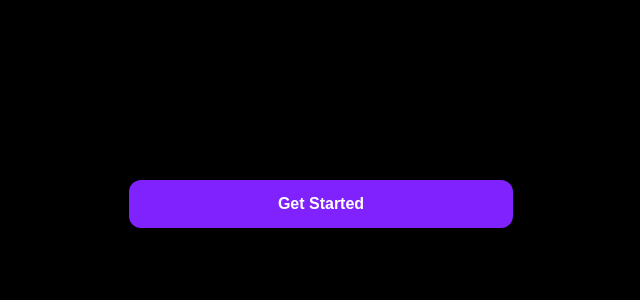
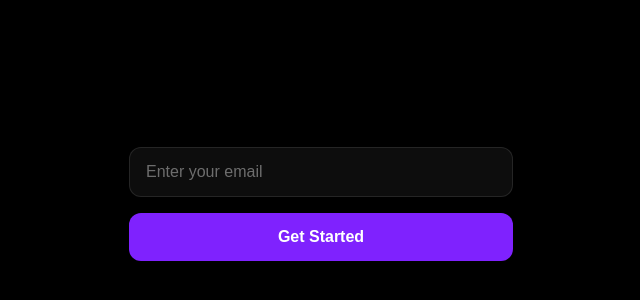
Before and after one commit to suprbhat123/anon-pu, a Next.js app: page / in a window 1280 px wide. Shown: the part 196-496 px from the top of the page, without its empty margins (319-959 px from the left). Built offline with nearby package versions, Linux system fonts and the light colour scheme.

Commit message:
Add reusable input component

```diff
--- a/src/app/page.tsx
+++ b/src/app/page.tsx
@@ -1,9 +1,12 @@
 import Button from "@/components/ui/Button";
+import Input from "@/components/ui/Input";
 
 export default function Home() {
   return (
     <main className="flex min-h-screen items-center justify-center bg-black">
-      <div className="w-full max-w-sm">
+      <div className="w-full max-w-sm space-y-4">
+        <Input placeholder="Enter your email" type="email" />
+
         <Button>Get Started</Button>
       </div>
     </main>
--- a/src/components/ ui/Input.tsx
+++ b/src/components/ ui/Input.tsx
@@ -0,0 +1,26 @@
+type InputProps = {
+    type?: "text" | "email" | "password";
+    placeholder?: string;
+    value?: string;
+    onChange?: (event: React.ChangeEvent<HTMLInputElement>) => void;
+    disabled?: boolean;
+};
+
+export default function Input({
+    type = "text",
+    placeholder,
+    value,
+    onChange,
+    disabled = false,
+}: InputProps) {
+    return (
+        <input
+            type={type}
+            placeholder={placeholder}
+            value={value}
+            onChange={onChange}
+            disabled={disabled}
+            className="w-full rounded-xl border border-white/10 bg-white/5 px-4 py-3 text-white outline-none transition placeholder:text-white/40 focus:border-violet-500 disabled:cursor-not-allowed disabled:opacity-50"
+        />
+    );
+}
--- /dev/null
+++ b/src/components/ui/Input.tsx
@@ -0,0 +1,26 @@
+type InputProps = {
+  type?: "text" | "email" | "password";
+  placeholder?: string;
+  value?: string;
+  onChange?: (event: React.ChangeEvent<HTMLInputElement>) => void;
+  disabled?: boolean;
+};
+
+export default function Input({
+  type = "text",
+  placeholder,
+  value,
+  onChange,
+  disabled = false,
+}: InputProps) {
+  return (
+    <input
+      type={type}
+      placeholder={placeholder}
+      value={value}
+      onChange={onChange}
+      disabled={disabled}
+      className="w-full rounded-xl border border-white/10 bg-white/5 px-4 py-3 text-white outline-none transition placeholder:text-white/40 focus:border-violet-500 disabled:cursor-not-allowed disabled:opacity-50"
+    />
+  );
+}
```
